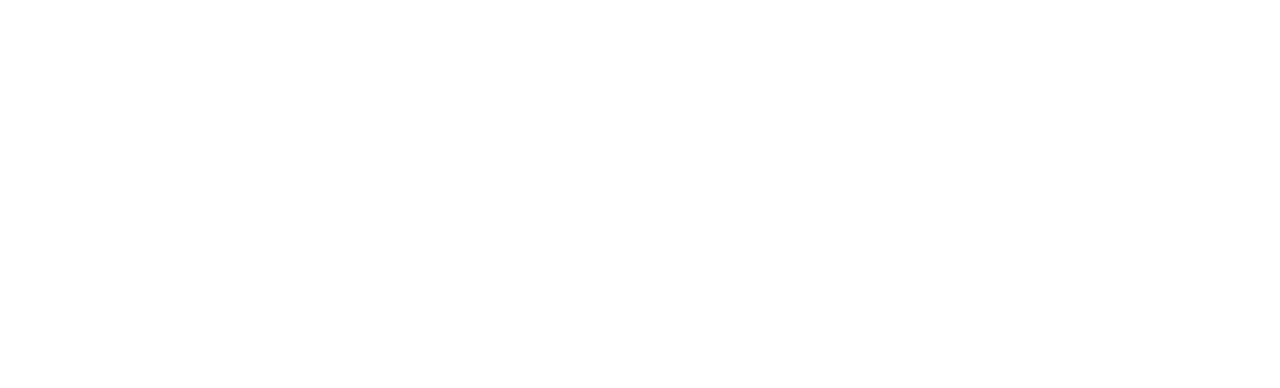
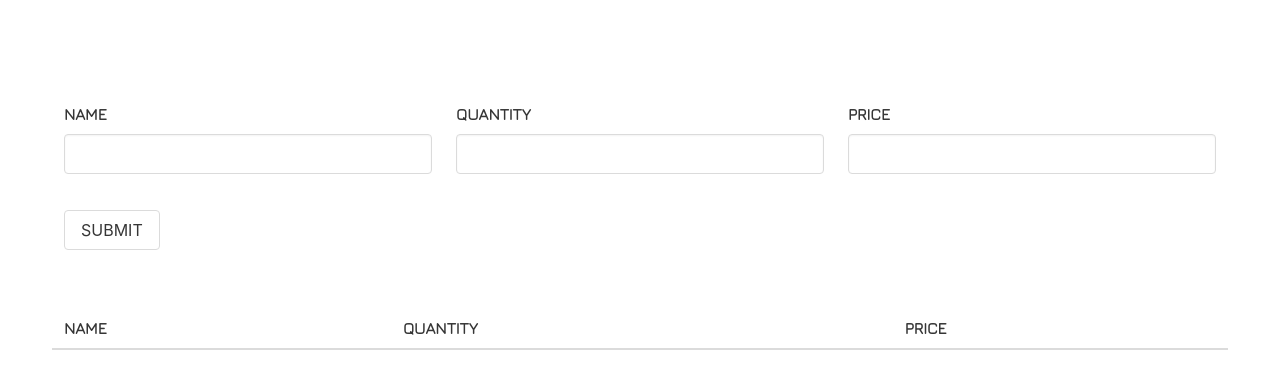
Before and after one commit to Ella123w/Retail-Inventory, a React app: page /invoice in a window 1280 px wide. Built offline with nearby package versions, Linux system fonts and the light colour scheme.

Commit message:
Added invoice module

```diff
--- a/src/components/App.js
+++ b/src/components/App.js
@@ -9,6 +9,7 @@ import {
 import Login from './Modules/Login'
 import DashBoard from './Modules/DashBoard'
 import PurchaseListing from './Modules/purchaseorders/PurchaseListing'
+import InvoiceTable from './Modules/Invoice/InvoiceTableInput';
 class App extends Component {
     render() {
         return (
@@ -18,6 +19,7 @@ class App extends Component {
                 <Route exact path = "/" component = {Login}/>
                 <Route exact path = "/dashboard"  component = {DashBoard}/>
                 <Route exact path = "/dashboard/purchaseorder"component = {PurchaseListing}/>
+                <Route exact path = "/invoice" component = {InvoiceTable} />
             </div>
             </Router>
         </div>
--- /dev/null
+++ b/src/components/Modules/Invoice/InvoiceTableInput.js
@@ -0,0 +1,51 @@
+import React, { Component } from 'react';
+import TableInput from './TableInput/TableInput';
+import TableOutput from './TableOutput/TableOutput';
+import './InvoiceTableInput.scss';
+class InvoiceTable extends Component {
+
+    constructor(props) {
+        super(props);
+        this.state = {
+            lname: 'NAME',
+            qtyname: 'QUANTITY',
+            prcname: 'PRICE',
+            name: '',
+            qty: '',
+            price: '',
+
+        };
+    }
+    submitFieldHandler = () => {
+
+
+    }
+
+    render() {
+        return (
+            <div className="container invoice-table">
+                <form className="invoice-table-form" onSubmit = {this.submitFieldHandler}>
+                    <div className="columns table-inputfields">
+                        <TableInput labelTitle = {this.state.lname} declaredValue={this.state.name} valueChanged={event => this.setState({ name: event.target.value })} />
+                        <TableInput labelTitle = {this.state.qtyname} declaredValue={this.state.qty} valueChanged={event => this.setState({ qty: event.target.value })} />
+                        <TableInput labelTitle = {this.state.prcname} declaredValue={this.state.price} valueChanged={event => this.setState({ price: event.target.value })} />
+                    </div>
+                    <div className="field">
+                        <div className="control">
+                            <input className="button" type="submit" value="SUBMIT" />
+                        </div>
+                    </div>
+                    <div className="columns table-outputfields">
+                       <TableOutput
+                          titleName = {this.state.lname}
+                          titleQty  = {this.state.qtyname}
+                          titlePrice = {this.state.prcname}/>
+                    </div>
+                </form>
+            </div>
+        );
+    }
+
+}
+
+export default InvoiceTable;
--- /dev/null
+++ b/src/components/Modules/Invoice/InvoiceTableInput.scss
@@ -0,0 +1,7 @@
+.invoice-table{
+    padding-top:8%;
+
+}
+.table-outputfields{
+    padding-top:5%;
+}
--- /dev/null
+++ b/src/components/Modules/Invoice/TableInput/TableInput.js
@@ -0,0 +1,18 @@
+import React from 'react';
+
+const tableInput = (props) => {
+
+    return (
+
+            <div className="column field is-4">
+                <div className="control">
+                    <label className= "label">{props.labelTitle}</label>
+                    <input label={props.declaredValue} className="input" type="text" onChange = {props.valueChanged} value={props.declaredValue} required/>
+                </div>
+            </div>
+
+    );
+
+};
+
+export default tableInput;
--- /dev/null
+++ b/src/components/Modules/Invoice/TableOutput/TableOutput.js
@@ -0,0 +1,23 @@
+import React from 'react';
+
+const tableOutput = (props) =>{
+   return(
+    <table className="table is-fullwidth">
+        <thead>
+           <tr>
+               <th>{props.titleName}</th>
+               <th>{props.titleQty}</th>
+               <th>{props.titlePrice}</th>
+           </tr>
+        </thead>
+        <tbody>
+           <tr>
+               <td></td>
+           </tr>
+        </tbody>
+    </table>
+   );
+
+}
+
+export default tableOutput;
```
Also changed, not shown: src/assets/styles/style.scss (line endings or trailing spaces).
